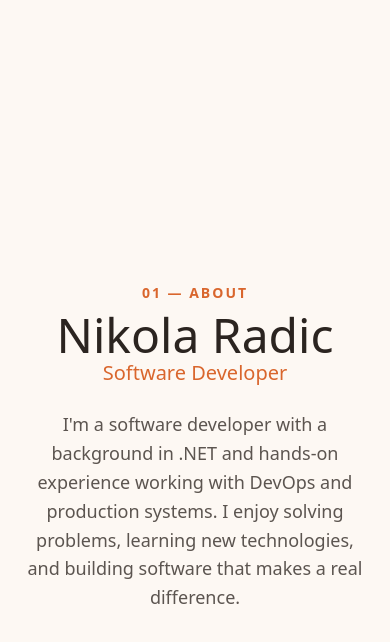
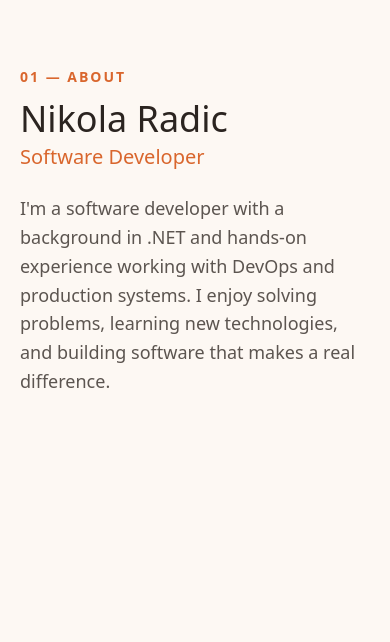
Before and after one commit to nikoradic/portfolio, a React (Vite) app: page / in a window 390 px wide. Shown: the top 642 px of the page. Built offline with nearby package versions, Linux system fonts and the light colour scheme.

Commit message:
Refine hero layout

```diff
--- a/src/App.css
+++ b/src/App.css
@@ -1,13 +1,11 @@
 .app {
-  max-width: 640px;
+  max-width: 720px;
   margin: 0 auto;
-  min-height: 100svh;
-  padding: 24px;
+  padding: 96px 24px;
   display: flex;
   flex-direction: column;
-  align-items: center;
-  justify-content: center;
-  text-align: center;
+  align-items: flex-start;
+  text-align: left;
 }
 
 .label {
@@ -31,6 +29,17 @@
 
 .intro {
   margin: 0;
+  max-width: 520px;
   font-size: 18px;
   line-height: 1.6;
 }
+
+@media (max-width: 600px) {
+  .app {
+    padding: 64px 20px;
+  }
+
+  .app h1 {
+    font-size: 36px;
+  }
+}
```
